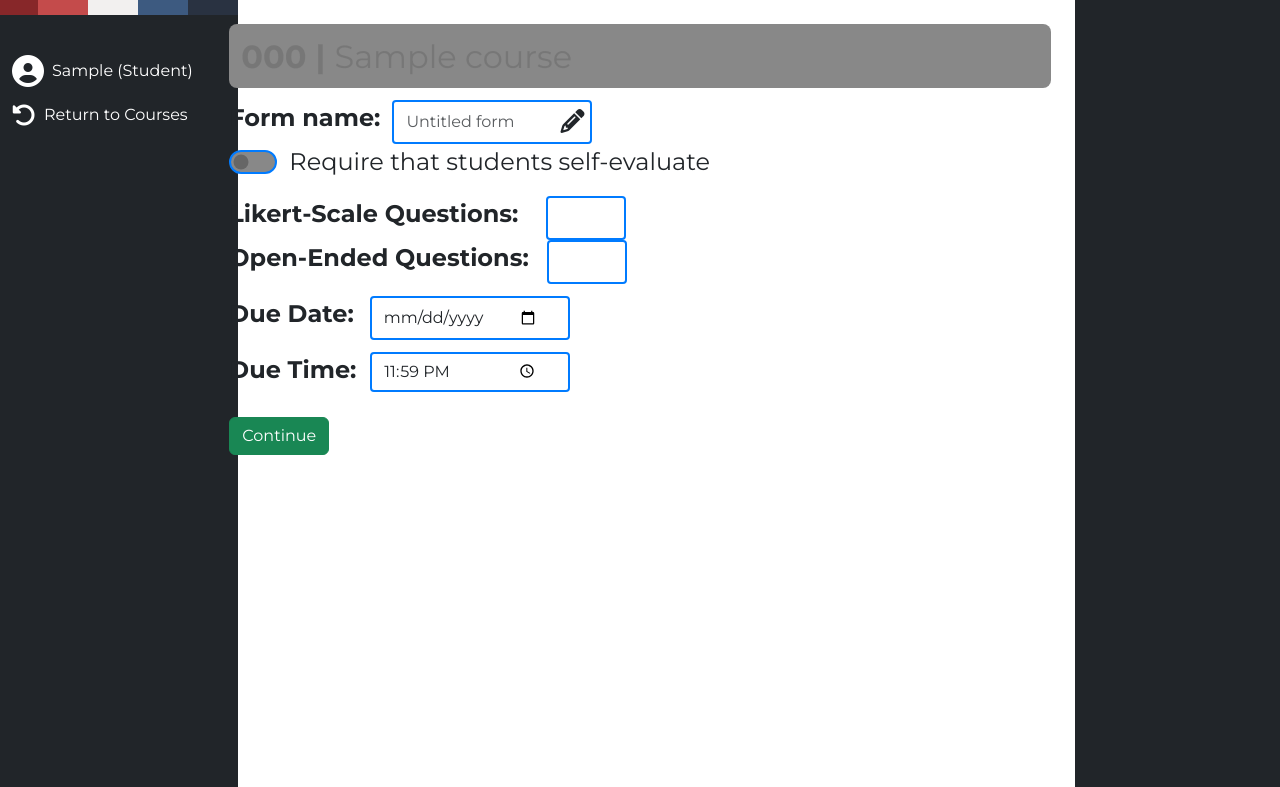
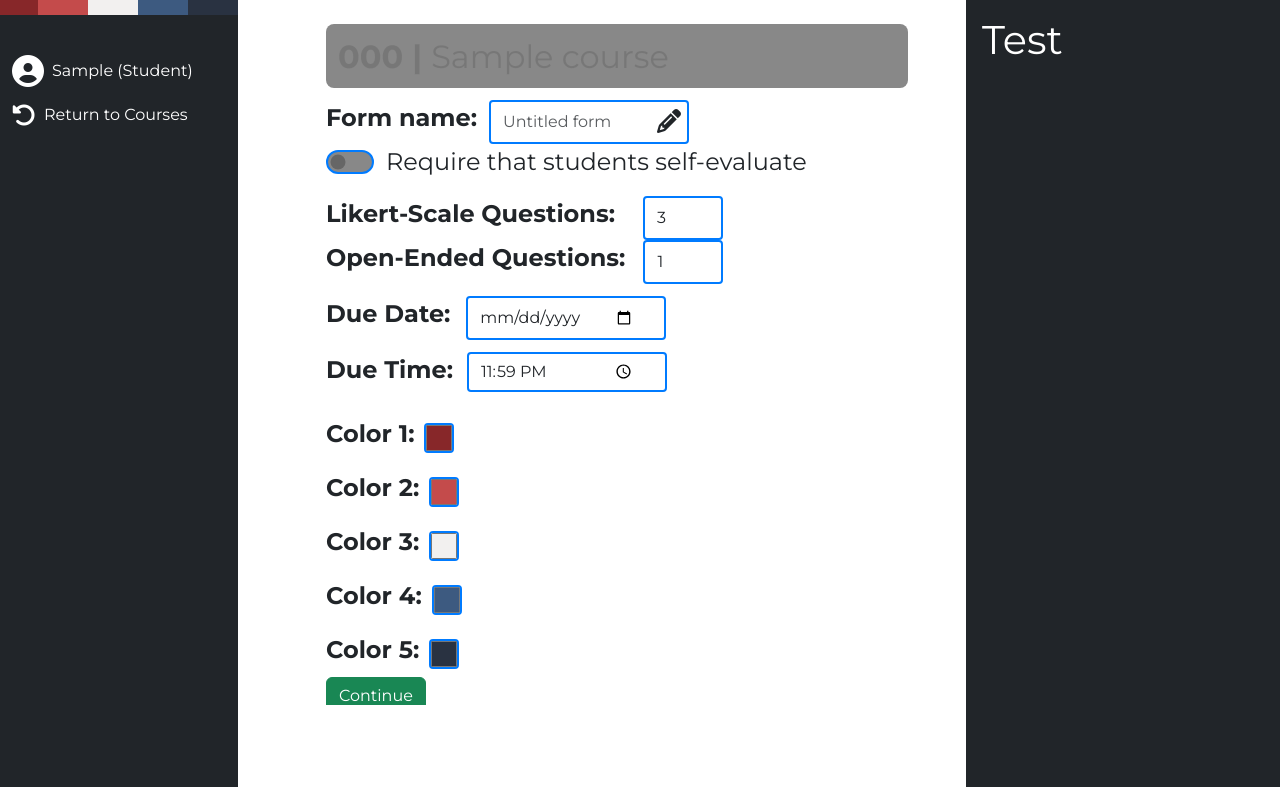
Before and after one commit to michaelcastellano2/Forked-Deployment, a Django app: page /course/000/form/create/ in a window 1280 px wide. Shown: the part 64-851 px from the top of the page. Run offline with Django 5.2, Linux system fonts and the light colour scheme; a user stored in the database is signed in; tables that the repository leaves empty hold one stand-in row (values such as "Sample post"); some libraries are stand-ins or nearby versions.

Commit message:
forms pt 1 done?

```diff
--- a/CollabRate/course/static/course/create_form_info.css
+++ b/CollabRate/course/static/course/create_form_info.css
@@ -3,7 +3,7 @@
     height: 64px;
     display: flex;
     align-items: center;
-    width: 100%;
+    width: 95%;
 }
 
 .top-banner h1 {
--- a/CollabRate/course/views.py
+++ b/CollabRate/course/views.py
@@ -61,6 +61,15 @@ def create_team(request, join_code):
 def create_form(request, join_code):
     course = get_object_or_404(Course, join_code=join_code)
 
+    # Default color values
+    default_colors = {
+        'color_1': "#872729",  # default color 1
+        'color_2': "#C44B4B",  # default color 2
+        'color_3': "#F2F0EF",  # default color 3
+        'color_4': "#3D5A80",  # default color 4
+        'color_5': "#293241",  # default color 5
+    }
+
     if request.method == "POST":
         name = request.POST.get("form_name", "Untitled Form")
         self_evaluate = "self_evaluate" in request.POST
@@ -68,6 +77,13 @@ def create_form(request, join_code):
         num_open_ended = int(request.POST.get("num_open_ended", 0))
         due_date = request.POST.get("due_date")
         due_time = request.POST.get("due_time")
+
+        # Get color values from POST request or use default
+        color_1 = request.POST.get('color_1', default_colors['color_1'])
+        color_2 = request.POST.get('color_2', default_colors['color_2'])
+        color_3 = request.POST.get('color_3', default_colors['color_3'])
+        color_4 = request.POST.get('color_4', default_colors['color_4'])
+        color_5 = request.POST.get('color_5', default_colors['color_5'])
 
         course_form = CourseForm.objects.create(
             course=course,
@@ -77,12 +93,22 @@ def create_form(request, join_code):
             num_open_ended=num_open_ended,
             due_date=due_date,
             due_time=due_time,
+            color_1=color_1,
+            color_2=color_2,
+            color_3=color_3,
+            color_4=color_4,
+            color_5=color_5,
         )
         course_form.save()
 
         return redirect('draft_questions', join_code=join_code, course_form_id=course_form.pk)
 
-    return render(request, 'course/manage_forms.html', {'course': course})
+    # Pass the default color values to the template
+    return render(request, 'course/manage_forms.html', {
+        'course': course,
+        'default_colors': default_colors
+    })
+
 
 @login_required
 def draft_questions(request, join_code, course_form_id):
@@ -122,6 +148,11 @@ def edit_form(request, join_code, form_id):
         form.due_date = request.POST.get('due_date')
         form.due_time = request.POST.get('due_time')
         form.self_evaluate = 'self_evaluate' in request.POST
+        form.color_1 = request.POST.get('color_1')
+        form.color_2 = request.POST.get('color_2')
+        form.color_3 = request.POST.get('color_3')
+        form.color_4 = request.POST.get('color_4')
+        form.color_5 = request.POST.get('color_5')
 
         form.save()
         messages.success(request, f"Form '{form.name}' has been updated successfully.")
--- a/CollabRate/templates/course/manage_forms.html
+++ b/CollabRate/templates/course/manage_forms.html
@@ -7,6 +7,26 @@
     <link rel="stylesheet" href="{% static 'course/course_landing.css' %}">
     <link rel="stylesheet" href="{% static 'course/sidenav.css' %}">
     <style>
+        .color-select {
+    display: flex;
+    flex-direction: column;
+    gap: 10px;
+}
+
+.color-option {
+    display: flex;
+    align-items: center;
+    gap: 10px;
+}
+
+.color-box {
+    width: 100%;
+    height: 30px;
+    padding: 0;
+    border: none;
+    cursor: pointer;
+}
+
         .top-banner {
             background-color: {{ course.color }};
         }
@@ -17,13 +37,17 @@
 <div class="container-fluid p-0 m-0">
     <div class="row">
 
-        <div class="col-md-2 p-0 m-0">
+        <div class="col-md-3 p-0 m-0">
             {% include "course/sidenav.html" %}
         </div>
 
 
-        <div class="col-md-8 p-4">
-            <div class="form-info" style="width: 100%;">
+        <div class="col-md-6 mt-4">
+            <div class="form-info" style="width: 100%;
+                max-height: 80vh;
+                overflow-y: auto;
+                padding-right: 15px;
+            ">
                 <div class="top-banner">
                     <h1><strong>{{ course.code }} | </strong>{{ course.title }}</h1>
                 </div>
@@ -44,12 +68,12 @@
 
                     <div class="question-count">
                         <label for="num_likert" class="form-label"><strong>Likert-Scale Questions:</strong></label>
-                        <input type="number" id="num_likert" name="num_likert" class="form-control" required min="0" step="1" value="{{ form.num_likert }}">
+                        <input type="number" id="num_likert" name="num_likert" class="form-control" required min="0" step="1" value="{{ form.num_likert|default:3 }}">
                     </div>
 
                     <div class="question-count">
                         <label for="num_open_ended" class="form-label"><strong>Open-Ended Questions:</strong></label>
-                        <input type="number" id="num_open_ended" name="num_open_ended" class="form-control" required min="0" step="1" value="{{ form.num_open_ended }}">
+                        <input type="number" id="num_open_ended" name="num_open_ended" class="form-control" required min="0" step="1" value="{{ form.num_open_ended|default:1 }}">
                     </div>
 
                     <div class="due-label">
@@ -62,12 +86,40 @@
                         <input type="time" id="due_time" name="due_time" class="form-control" required value="{{ form.due_time|time:'H:i'|default:'23:59' }}">
                     </div>
 
+                    <div class="color-select">
+                        <div class="color-option">
+                            <label for="color_1" class="form-label"><strong>Color 1:</strong></label>
+                            <input type="color" style="width: 30px; height: 30px;" id="color_1" name="color_1" class="form-control color-box" value="{{ default_colors.color_1 }}" />
+                        </div>
+
+                        <div class="color-option">
+                            <label for="color_2" class="form-label"><strong>Color 2:</strong></label>
+                            <input type="color" style="width: 30px; height: 30px;" id="color_2" name="color_2" class="form-control color-box" value="{{ default_colors.color_2 }}" />
+                        </div>
+
+                        <div class="color-option">
+                            <label for="color_3" class="form-label"><strong>Color 3:</strong></label>
+                            <input type="color" style="width: 30px; height: 30px;" id="color_3" name="color_3" class="form-control color-box" value="{{ default_colors.color_3 }}" />
+                        </div>
+
+                        <div class="color-option">
+                            <label for="color_4" class="form-label"><strong>Color 4:</strong></label>
+                            <input type="color" style="width: 30px; height: 30px;" id="color_4" name="color_4" class="form-control color-box" value="{{ default_colors.color_4 }}" />
+                        </div>
+
+                        <div class="color-option">
+                            <label for="color_5" class="form-label"><strong>Color 5:</strong></label>
+                            <input type="color" style="width: 30px; height: 30px;" id="color_5" name="color_5" class="form-control color-box" value="{{ default_colors.color_5 }}" />
+                        </div>
+                    </div>
+
+
                     <button type="submit" class="btn btn-success">Continue</button>
                 </form>
             </div>
         </div>
 
-        <div class="col-md-2 p-0 m-0">
+        <div class="col-md-3 p-0 m-0">
             {% include "course/view_forms_sidebar.html" %}
         </div>
 
--- a/CollabRate/templates/course/view_forms_sidebar.html
+++ b/CollabRate/templates/course/view_forms_sidebar.html
@@ -1,5 +1,8 @@
 {% load static %}
 
-<div class="d-flex flex-column vh-100 bg-dark text-white" style="width: 15%; min-width: 250px; min-height: 100vh;">
+<div class="d-flex flex-column vh-100 bg-dark text-white" style="width: 100%; min-width: 250px; min-height: 100vh;">
+    <div class="p-3">
+        <h1>Test</h1>
 
+    </div>
 </div>
```
Also changed, not shown: CollabRate/course/models.py (+5 -5 lines), CollabRate/course/migrations/0006_alter_courseform_color_1_alter_courseform_color_2_and_more.py (added).
